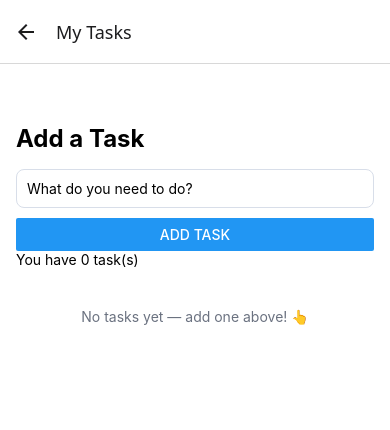
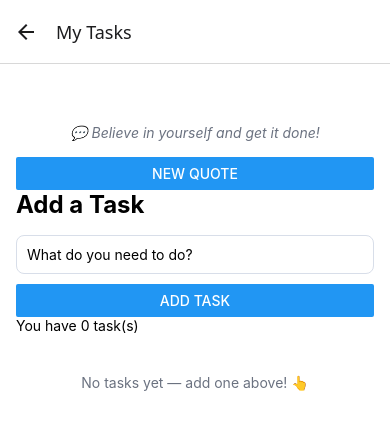
Before and after one commit to acejeraldgalvez/Week1Labs, a React Native app: screen /AddTask in a window 390 px wide. Shown: the top 430 px of the page. Built offline with nearby package versions, Linux system fonts and the light colour scheme; no server answers.

Commit message:
Lab 9: Fetching live data from a web API

```diff
--- a/screens/AddTaskScreen.js
+++ b/screens/AddTaskScreen.js
@@ -8,6 +8,7 @@
   const [tasks, setTasks] = useState([]);
   const [errorMessage, setErrorMessage] = useState("");
   const [isLoaded, setIsLoaded] = useState(false);
+  const [quote, setQuote] = useState("Loading today's motivation...");
 
   useEffect(() => {
     const loadTasks = async () => {
@@ -37,6 +38,13 @@
     saveTasks();
   }, [tasks, isLoaded]);
 
+  useEffect(() => {
+    fetch("https://zenquotes.io/api/random")
+    .then((response) => response.json())
+    .then((data) => setQuote(data[0].q))
+    .catch(() => setQuote("Believe in yourself and get it done!"));
+  }, []);
+
   function handleAddTask() {
     if (taskText.trim() === "") {
       setErrorMessage("Please type a task before adding it.");
@@ -58,6 +66,15 @@
 
   return (
     <View style = {styles.container}>
+      <Text style={styles.quote}>💬 {quote}</Text>
+      <Button
+        title = "New Quote"
+        onPress = {() => {
+          fetch("https://zenquotes.io/api/random")
+          .then((response) => response.json())
+          .then((data) => setQuote(data[0].q));
+        }}
+      />
       <Text style = {styles.heading}>Add a Task</Text>
       <TextInput
         style = {styles.input}
@@ -102,4 +119,5 @@
   separator: { height: 8 },
   error: { color: "#B23A48", marginBottom: 10 },
   celebration: { fontSize: 16, fontWeight: "bold", color: "#1E8A7A", textAlign: "center", marginVertical: 12},
+  quote: { fontStyle: "italic", color: "#6B7280", marginBottom: 16, textAlign: "center" },
 });
```
